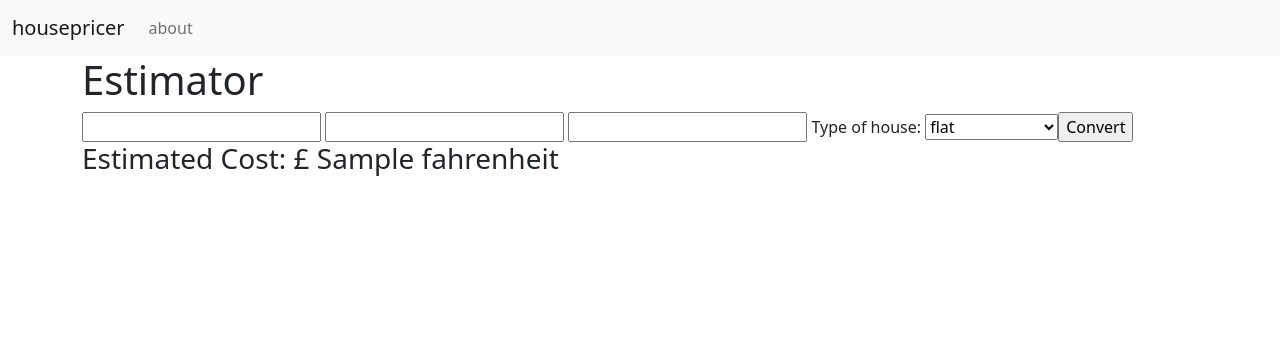
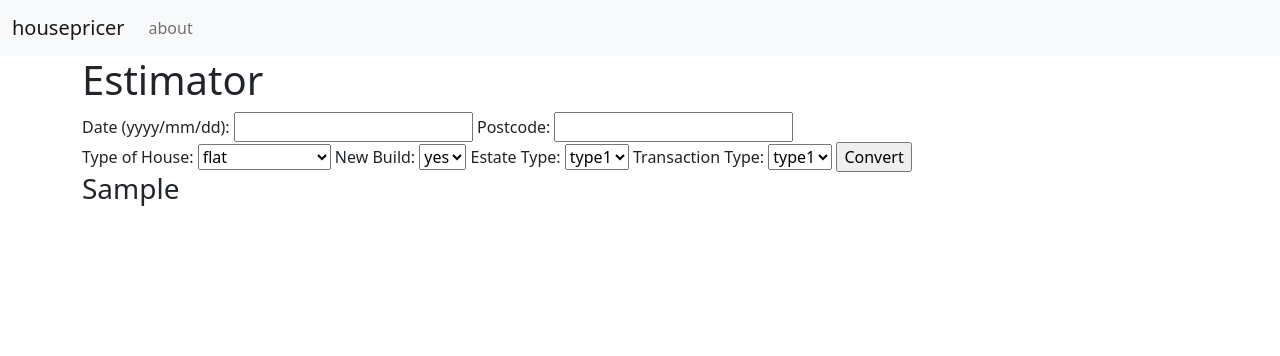
Before and after one commit to asmaxwell/housepricer, a Flask app: template app/templates/index.html in a window 1280 px wide. Shown: the top 356 px of the page. Run offline with Flask 3, Linux system fonts and the light colour scheme; the template is opened without the code that fills it: most values are stand-ins (such as "Sample title", 1, 10 or a date in 2020).

Commit message:
dockerized everything

```diff
--- a/app/app.py
+++ b/app/app.py
@@ -1,30 +1,29 @@
 from flask import Flask, request, render_template
+from housepricer import modeler
 #from markupsafe import escape
 app = Flask(__name__)
 
 @app.route("/")
 def index():
-    #celsius = str(escape(request.args.get("celsius", "") ))
-    celsius = request.args.get("celsius", "")
-    if celsius:
-        fahrenheit = fahrenheit_from(celsius)
-    else:
-        fahrenheit = ""
-    return render_template('index.html', fahrenheit=fahrenheit)
+    model = modeler.trainer("./data/", "./data/", "EvolveModel.save", None, False, "notrandom")
+    model.is_model_fitted() #throw immediate exception if not fitted instead of at user input
+    item_list = ["date", "postcode", "housetype", "newbuild", "estatetype", "transactiontype"]
+    data_list = [request.args.get(item, "") for item in item_list]
+
+    stringOut=""
+    for item, data in zip(item_list, data_list):
+        if data!="":
+            stringOut+=f"{item}: {data}\n"
+    if(data_list[0]!=""):
+        XvalTest = model.X_test[1]
+        model_pred = model.predict_values(XvalTest)
+        stringOut+=f"Prediction: £{model_pred}"
+
+    return render_template('index.html', stringOut=stringOut)
 
 @app.route('/about/')
 def about():
     return render_template('about.html')
-
-def fahrenheit_from(celsius):
-    """Convert Celsius to Fahrenheit degrees."""
-    try:
-        fahrenheit = float(celsius) * 9 / 5 + 32
-        fahrenheit = round(fahrenheit, 3)  # Round to three decimal places
-        return str(fahrenheit)
-    except ValueError:
-        return "invalid input"
-
 
 
 
--- a/app/requirements.txt
+++ /dev/null
@@ -1,2 +0,0 @@
-Flask==3.0.2
-#MarkupSafe==2.1.5
--- a/app/templates/index.html
+++ b/app/templates/index.html
@@ -3,16 +3,41 @@
 {% block content %}
     <h1>{% block title %} Estimator {% endblock %}</h1>
     <form action="" method="get">
-        <input type="text" name="celsius" />
-        <input type="text" name="item2" />
-        <input type="text" name="item2" />
-        <label for="housetype">Type of house:</label>
+        <label for="date">Date (yyyy/mm/dd):</label>
+        <input type="text" name="date" />
+
+        <label for="postcode">Postcode:</label>
+        <input type="text" name="postcode" />
+
+        <br>
+        <label for="housetype">Type of House:</label>
         <select id="housetype" name="housetype">
             <option value="flat">flat</option>
             <option value="terrace">terrace</option>
             <option value="semi-detached">semi-detached</option>
             <option value="detached">detached</option>
+        </select>
+
+        <label for="newbuild">New Build:</label>
+        <select id="newbuild" name="newbuild">
+            <option value="yes">yes</option>
+            <option value="no">no</option>
+        </select>
+
+        <label for="estatetype">Estate Type:</label>
+        <select id="estatetype" name="estatetype">
+            <option value="type1">type1</option>
+            <option value="type2">type2</option>
+            <option value="type3">type3</option>
+        </select>
+
+        <label for="transactiontype">Transaction Type:</label>
+        <select id="transactiontype" name="transactiontype">
+            <option value="type1">type1</option>
+            <option value="type2">type2</option>
+            <option value="type3">type3</option>
+        </select>
         <input type="submit" value="Convert" />
     </form>
-    <h3>Estimated Cost: {% if fahrenheit %} £ {% endif %} {{fahrenheit}}</h3>
+    <h3>{{stringOut}}</h3>
 {% endblock %}
--- a/docker-compose.yml
+++ b/docker-compose.yml
@@ -2,6 +2,6 @@ version: '3'
 
 services:
   web:
-    build: './app'
+    build: './'
     ports:
       - '5000:5000'
--- a/housepricer/data_wrangling.py
+++ b/housepricer/data_wrangling.py
@@ -56,7 +56,7 @@ class wrangling:
         if self.load_cal_data:
             X, y = fetch_california_housing(return_X_y=True, as_frame=True)
             data = [X, y]
-        else:
+        elif self.data_directory != None:
             data = pd.read_csv(self.data_directory + "ppd_data.csv")
             # remove NaN and scale price
             data = data[data.loc[:,'postcode'].notna()]
@@ -65,6 +65,8 @@ class wrangling:
             #convert to float from int to suppress pandas error message
             data['price_paid'] = data['price_paid'].astype(float)
             data.loc[:,'price_paid'] = data.loc[:,'price_paid']/1.0e6
+        else:
+            data = None
 
         self.data = data
         return
--- a/requirements.txt
+++ b/requirements.txt
@@ -5,3 +5,4 @@ pandas>=2.2.0
 pytest>=7.4.0
 scikit_learn>=1.2.2
 sklearn_genetic_opt>=0.10.1
+Flask>=3.0.2
```
Also changed, not shown: housepricer/modeler.py (+15 -0 lines), tests/test_modeler.py (+9 -1 lines), README.md, app/__init__.py (added), 2 other files.
